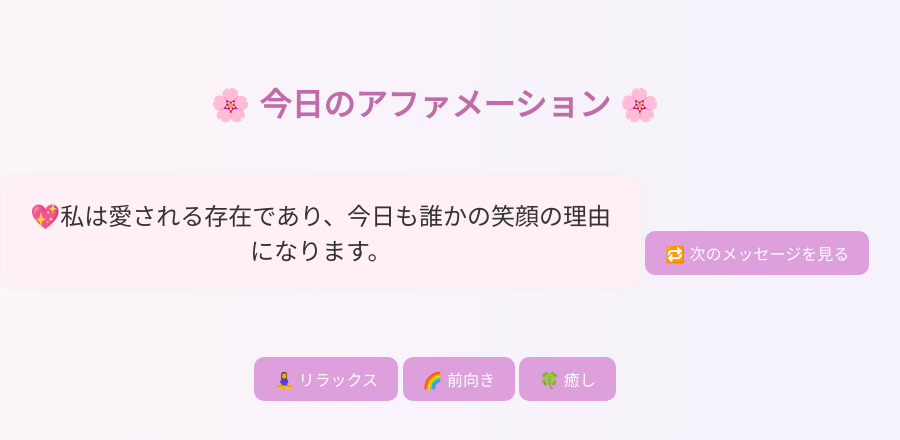
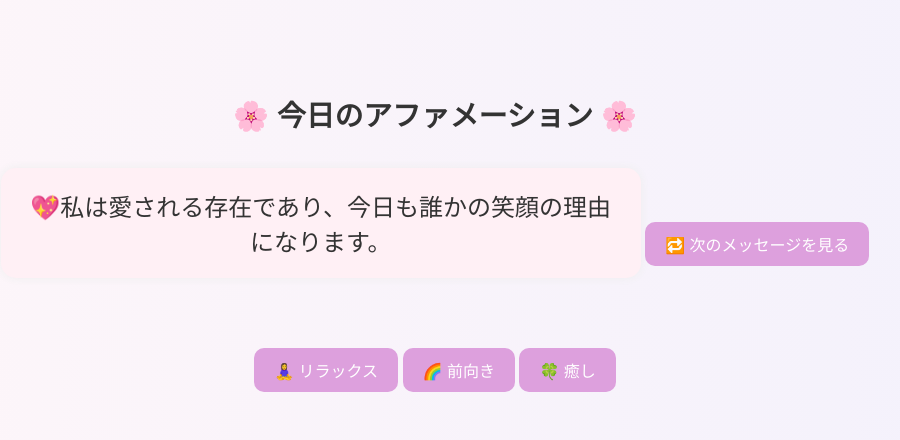
Before and after one commit to mapcocoro/daily-message-site, a plain HTML site: page index.html in a window 1280 px wide. Shown: the whole page, without its empty margins (205-1105 px from the left). Drawn offline with Linux system fonts and the light colour scheme.

Commit message:
Update index.html

```diff
--- a/index.html
+++ b/index.html
@@ -14,10 +14,10 @@
       padding: 50px 20px;
     }
     h1 {
-      font-size: 2em;
-      margin-bottom: 1em;
-      color: #c06cab;
-    }
+      font-size: 1.8rem;
+      margin: 1.2em 0 0.5em;
+      text-align: center;
+     }
     #message {
       font-size: 1.5em;
       margin-top: 20px;
```
